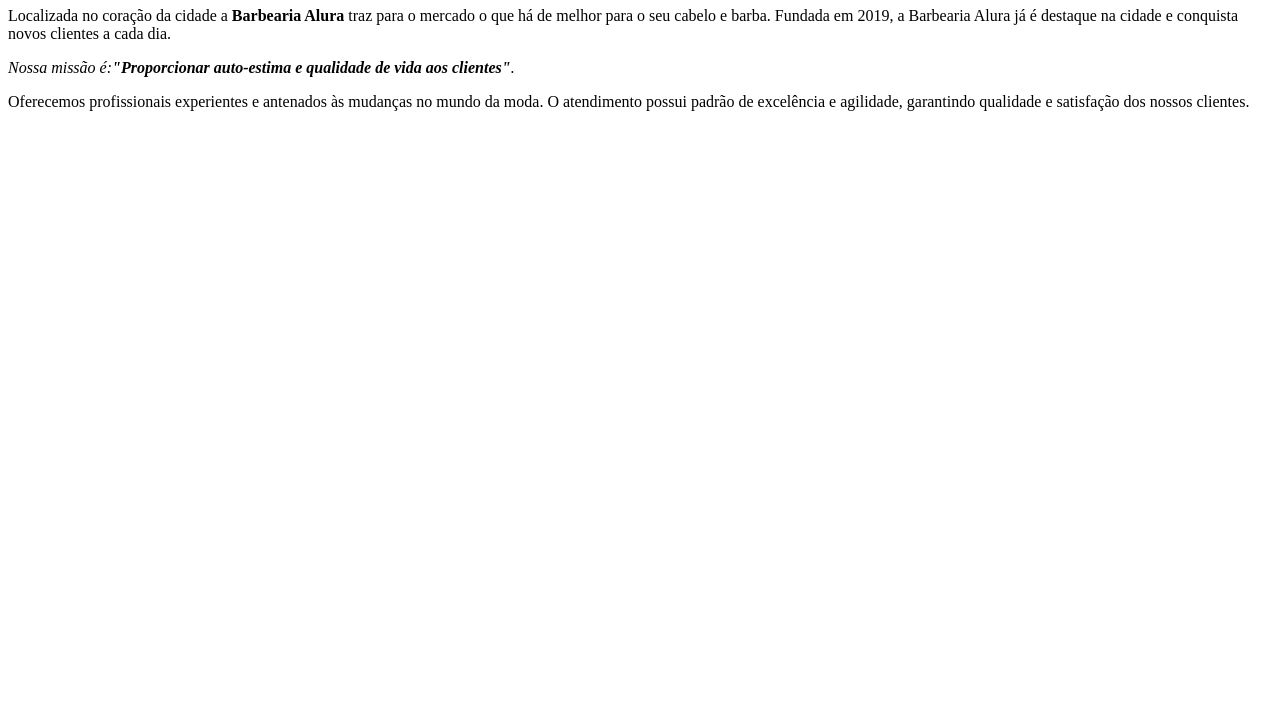
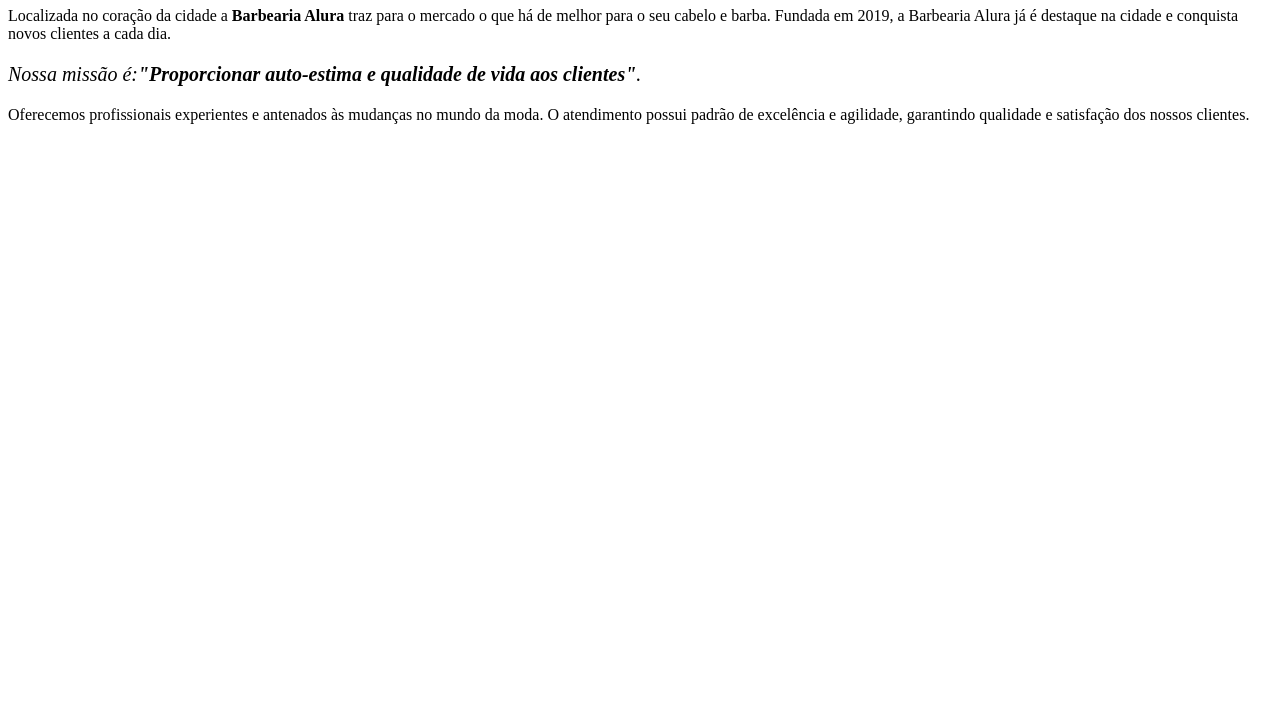
Before and after one commit to lucianobonetes/lucianobonetes, a plain HTML site: page index.html in a window 1280 px wide. Shown: the part 73-800 px from the top of the page. Drawn offline with Linux system fonts and the light colour scheme.

Commit message:
Add files via upload

```diff
--- a/index.html
+++ b/index.html
@@ -9,7 +9,7 @@
 
 		<p>Localizada no coração da cidade a <strong>Barbearia Alura</strong> traz para o mercado o que há de melhor para o seu cabelo e barba. Fundada em 2019, a Barbearia Alura já é destaque na cidade e conquista novos clientes a cada dia.<p>
 
-		<p><em>Nossa missão é:<strong>"Proporcionar auto-estima e qualidade de vida aos clientes"</strong>.</em></p>
+		<p style="font-size: 20px;"><em>Nossa missão é:<strong>"Proporcionar auto-estima e qualidade de vida aos clientes"</strong>.</em></p>
 
 		<p>Oferecemos profissionais experientes e antenados às mudanças no mundo da moda. O atendimento possui padrão de excelência e agilidade, garantindo qualidade e satisfação dos nossos clientes.</p>
     </body>
```
